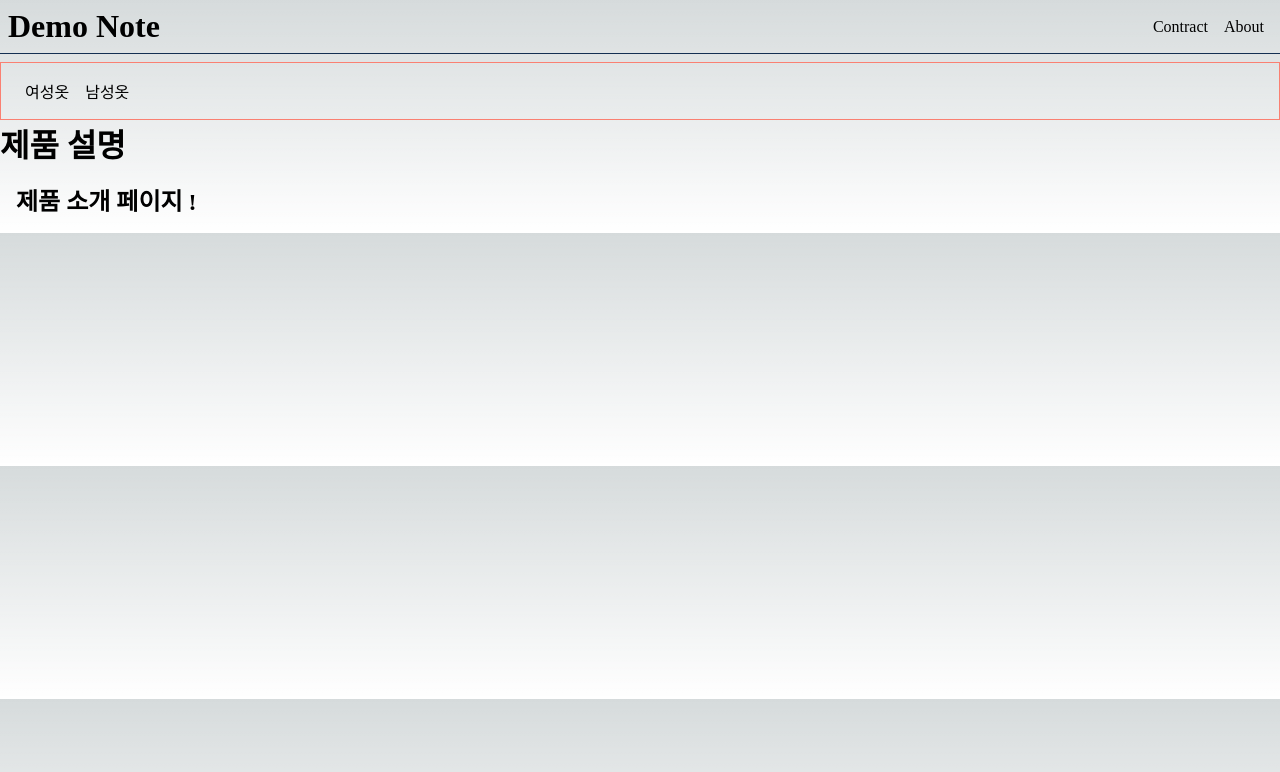
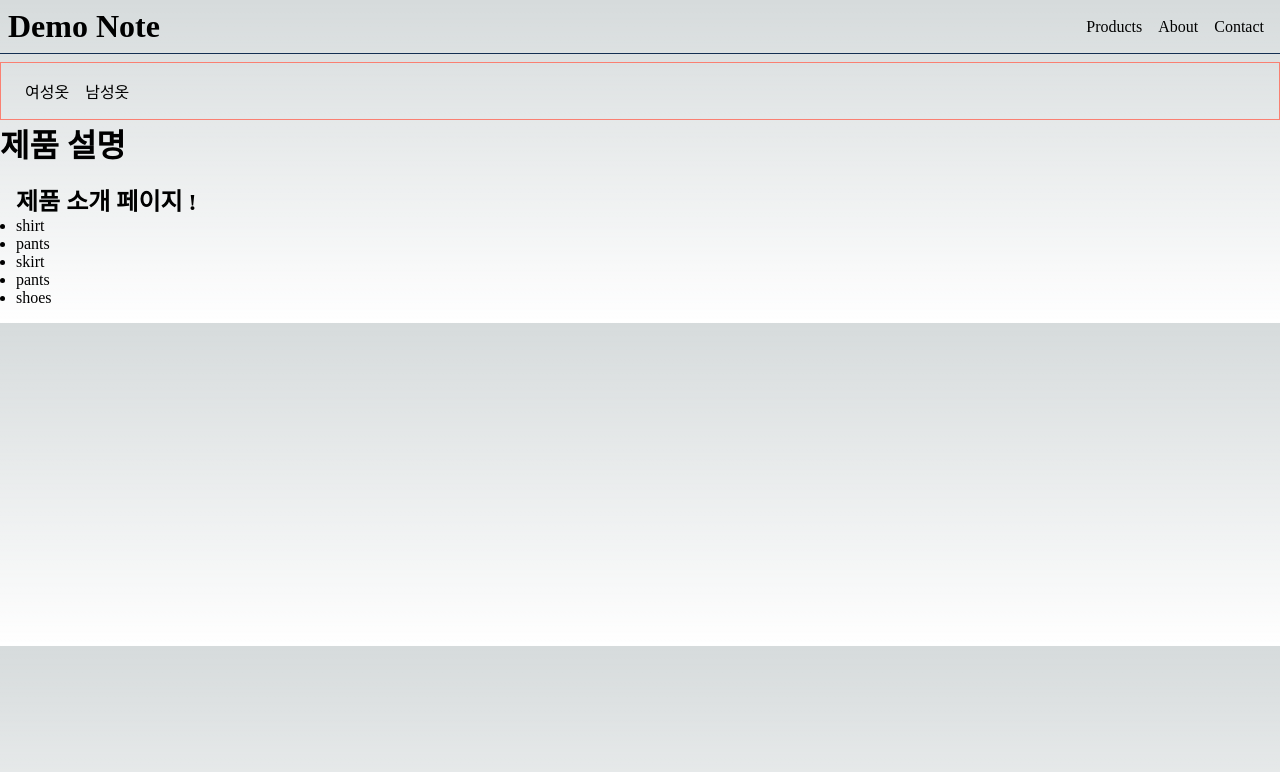
Before and after one commit to rlawnahd/next13, a Next.js app: page /products in a window 1280 px wide. Shown: the top 772 px of the page. Built offline with nearby package versions, Linux system fonts and the light colour scheme.

Commit message:
refactor: meatadata 추가

```diff
--- a/src/app/layout.tsx
+++ b/src/app/layout.tsx
@@ -1,5 +1,16 @@
+import Link from 'next/link';
 import './globals.css';
 import styles from './layout.module.css';
+import { Metadata } from 'next';
+
+export const metadata: Metadata = {
+    title: '멋진 제품 사이트',
+    description: '멋진 제품을 소개하는 곳입니다.',
+    icons: {
+        icon: '/favicon.ico',
+    },
+};
+
 export default function RootLayout({ children }: { children: React.ReactNode }) {
     return (
         <html lang="en">
@@ -12,8 +23,9 @@ export default function RootLayout({ children }: { children: React.ReactNode })
                 <header className={styles.header}>
                     <h1>Demo Note</h1>
                     <nav className={styles.nav}>
-                        <a href="/">Contract</a>
-                        <a href="/about">About</a>
+                        <Link href="/products">Products</Link>
+                        <Link href="/about">About</Link>
+                        <Link href="/contact">Contact</Link>
                     </nav>
                 </header>
                 {children}
--- a/src/app/products/layout.tsx
+++ b/src/app/products/layout.tsx
@@ -1,12 +1,19 @@
 import React from 'react';
 import styles from './layout.module.css';
 import Link from 'next/link';
+import { Metadata } from 'next';
+
+export const metadata: Metadata = {
+    title: '멋진 제품 사이트 | 전체 제품 확인',
+    description: '멋진 제품을 확인해 보세요.',
+};
+
 export default function ProductLayoutPage({ children }: { children: React.ReactNode }) {
     return (
         <>
             <nav className={styles.nav}>
-                <Link href="">여성옷</Link>
-                <a href="">남성옷</a>
+                <Link href="products/woman">여성옷</Link>
+                <Link href="products/man">남성옷</Link>
             </nav>
             <h1>제품 설명</h1>
             <section className={styles.product}>{children}</section>
--- a/src/app/products/page.tsx
+++ b/src/app/products/page.tsx
@@ -1,5 +1,19 @@
-import React from "react";
+import Link from 'next/link';
+import React from 'react';
+
+const products = ['shirt', 'pants', 'skirt', 'pants', 'shoes'];
 
 export default function ProductsPage() {
-  return <h1>제품 소개 페이지 !</h1>;
+    return (
+        <>
+            <h1>제품 소개 페이지 !</h1>
+            <ul>
+                {products.map((product, index) => (
+                    <li key={index}>
+                        <Link href={`/products/${product}`}>{product}</Link>
+                    </li>
+                ))}
+            </ul>
+        </>
+    );
 }
```
Also changed, not shown: src/app/head.tsx (deleted, +0 -10 lines), src/app/products/[slug]/page.tsx (+7 -0 lines).
